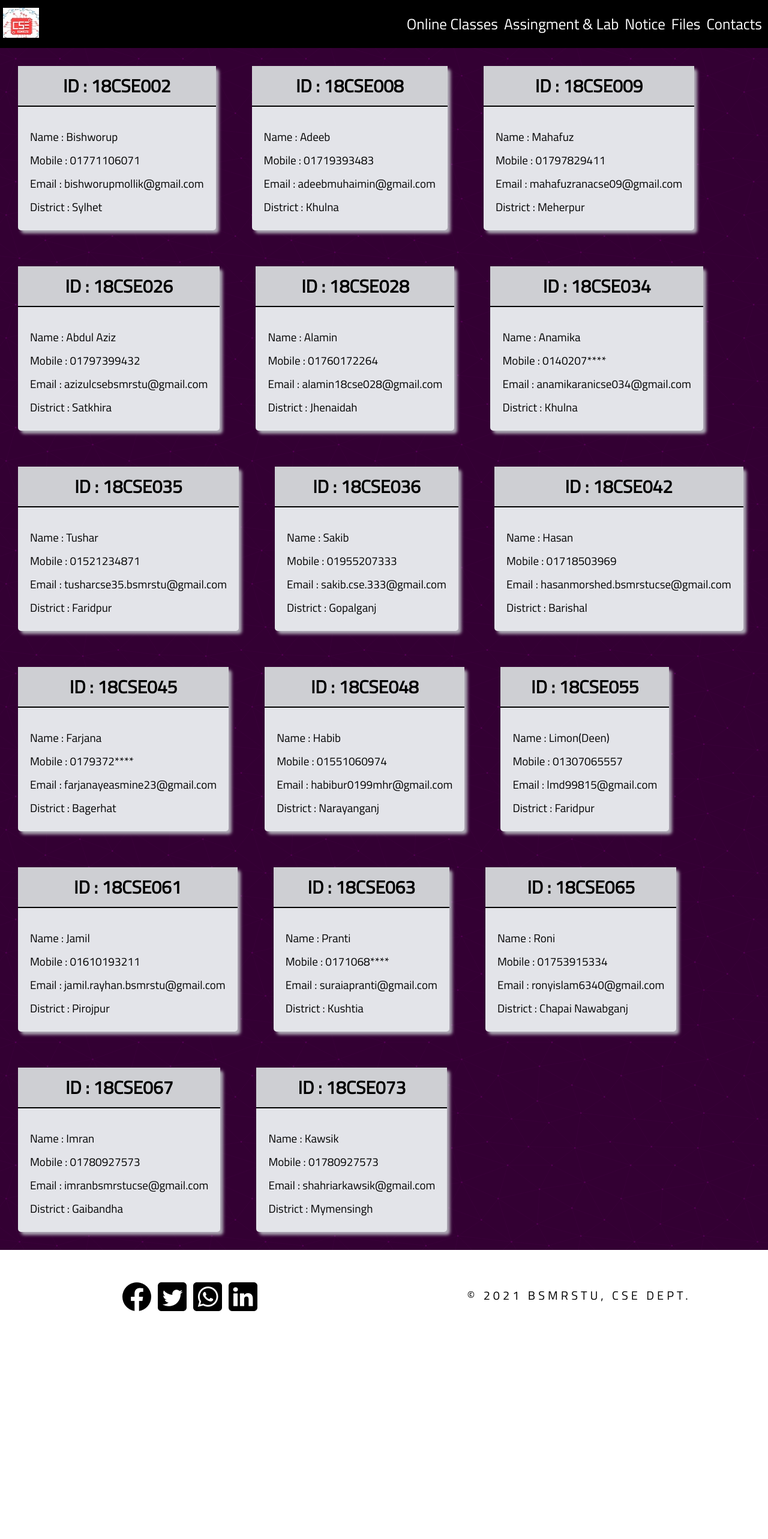
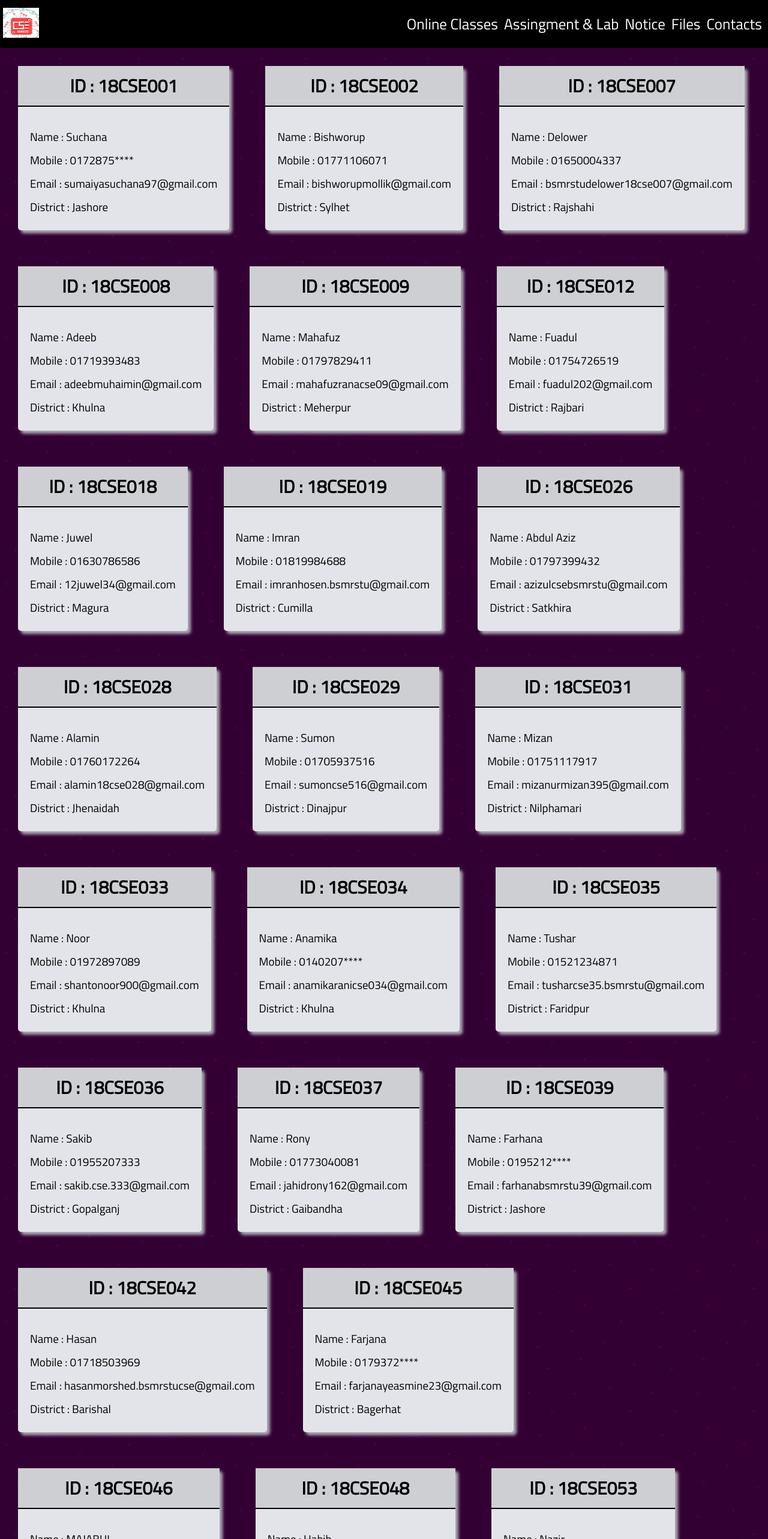
Before and after one commit to mamun-0/notice-app, a React (Create React App) app: page /#/contacts in a window 1280 px wide. Shown: the top 2566 px of the page at 60% size. Before the commit the page ends 2244 px from the top, so only its background shows below. Built offline with nearby package versions, Linux system fonts and the light colour scheme.

Commit message:
update student data

```diff
--- a/src/Components/Contact/data/data.js
+++ b/src/Components/Contact/data/data.js
@@ -1,10 +1,24 @@
 const information = [
+  {
+    id: "18CSE001",
+    name: "Suchana",
+    mobile: "0172875****",
+    email: "sumaiyasuchana97@gmail.com",
+    district: "Jashore",
+  },
   {
     id: "18CSE002",
     name: "Bishworup",
     mobile: "01771106071",
     email: "bishworupmollik@gmail.com",
     district: "Sylhet",
+  },
+  {
+    id: "18CSE007",
+    name: "Delower",
+    mobile: "01650004337",
+    email: "bsmrstudelower18cse007@gmail.com",
+    district: "Rajshahi",
   },
   {
     id: "18CSE008",
@@ -21,6 +35,27 @@ const information = [
     district: "Meherpur",
   },
   {
+    id: "18CSE012",
+    name: "Fuadul",
+    mobile: "01754726519",
+    email: "fuadul202@gmail.com",
+    district: "Rajbari",
+  },
+  {
+    id: "18CSE018",
+    name: "Juwel",
+    mobile: "01630786586",
+    email: "12juwel34@gmail.com",
+    district: "Magura",
+  },
+  {
+    id: "18CSE019",
+    name: "Imran",
+    mobile: "01819984688",
+    email: "imranhosen.bsmrstu@gmail.com",
+    district: "Cumilla",
+  },
+  {
     id: "18CSE026",
     name: "Abdul Aziz",
     mobile: "01797399432",
@@ -33,6 +68,27 @@ const information = [
     mobile: "01760172264",
     email: "alamin18cse028@gmail.com",
     district: "Jhenaidah",
+  },
+  {
+    id: "18CSE029",
+    name: "Sumon",
+    mobile: "01705937516",
+    email: "sumoncse516@gmail.com",
+    district: "Dinajpur",
+  },
+  {
+    id: "18CSE031",
+    name: "Mizan",
+    mobile: "01751117917",
+    email: "mizanurmizan395@gmail.com",
+    district: "Nilphamari",
+  },
+  {
+    id: "18CSE033",
+    name: "Noor",
+    mobile: "01972897089",
+    email: "shantonoor900@gmail.com",
+    district: "Khulna",
   },
   {
     id: "18CSE034",
@@ -56,6 +112,20 @@ const information = [
     district: "Gopalganj",
   },
   {
+    id: "18CSE037",
+    name: "Rony",
+    mobile: "01773040081",
+    email: "jahidrony162@gmail.com",
+    district: "Gaibandha",
+  },
+  {
+    id: "18CSE039",
+    name: "Farhana",
+    mobile: "0195212****",
+    email: "farhanabsmrstu39@gmail.com",
+    district: "Jashore",
+  },
+  {
     id: "18CSE042",
     name: "Hasan",
     mobile: "01718503969",
@@ -70,6 +140,13 @@ const information = [
     district: "Bagerhat",
   },
   {
+    id: "18CSE046",
+    name: "MAJABUL",
+    mobile: "01762830527",
+    email: "majabulislam527@gmail.com",
+    district: "Rangpur",
+  },
+  {
     id: "18CSE048",
     name: "Habib",
     mobile: "01551060974",
@@ -77,11 +154,32 @@ const information = [
     district: "Narayanganj",
   },
   {
+    id: "18CSE053",
+    name: "Nazir",
+    mobile: "01773306350",
+    email: "nazir.bsmrstu@gmail.com",
+    district: "Rangpur",
+  },
+  {
     id: "18CSE055",
     name: "Limon(Deen)",
     mobile: "01307065557",
     email: "lmd99815@gmail.com",
     district: "Faridpur",
+  },
+  {
+    id: "18CSE057",
+    name: "Nayan",
+    mobile: "01516194476",
+    email: "mizanurrahman.100832@gmail.com",
+    district: "Rajshahi",
+  },
+  {
+    id: "18CSE058",
+    name: "Rabby",
+    mobile: "01758733801",
+    email: "rrabbybhuiyan48@gmail.com",
+    district: "Tangail",
   },
   {
     id: "18CSE061",
@@ -99,7 +197,7 @@ const information = [
   },
   {
     id: "18CSE065",
-    name: "Roni",
+    name: "Rony",
     mobile: "01753915334",
     email: "ronyislam6340@gmail.com",
     district: "Chapai Nawabganj",
@@ -118,5 +216,12 @@ const information = [
     email: "shahriarkawsik@gmail.com",
     district: "Mymensingh",
   },
+  {
+    id: "18CSE074",
+    name: "Akif",
+    mobile: "01764070685",
+    email: "ibnulakifcse@gmail.com",
+    district: "Narayanganj",
+  },
 ];
 export default information;
```
